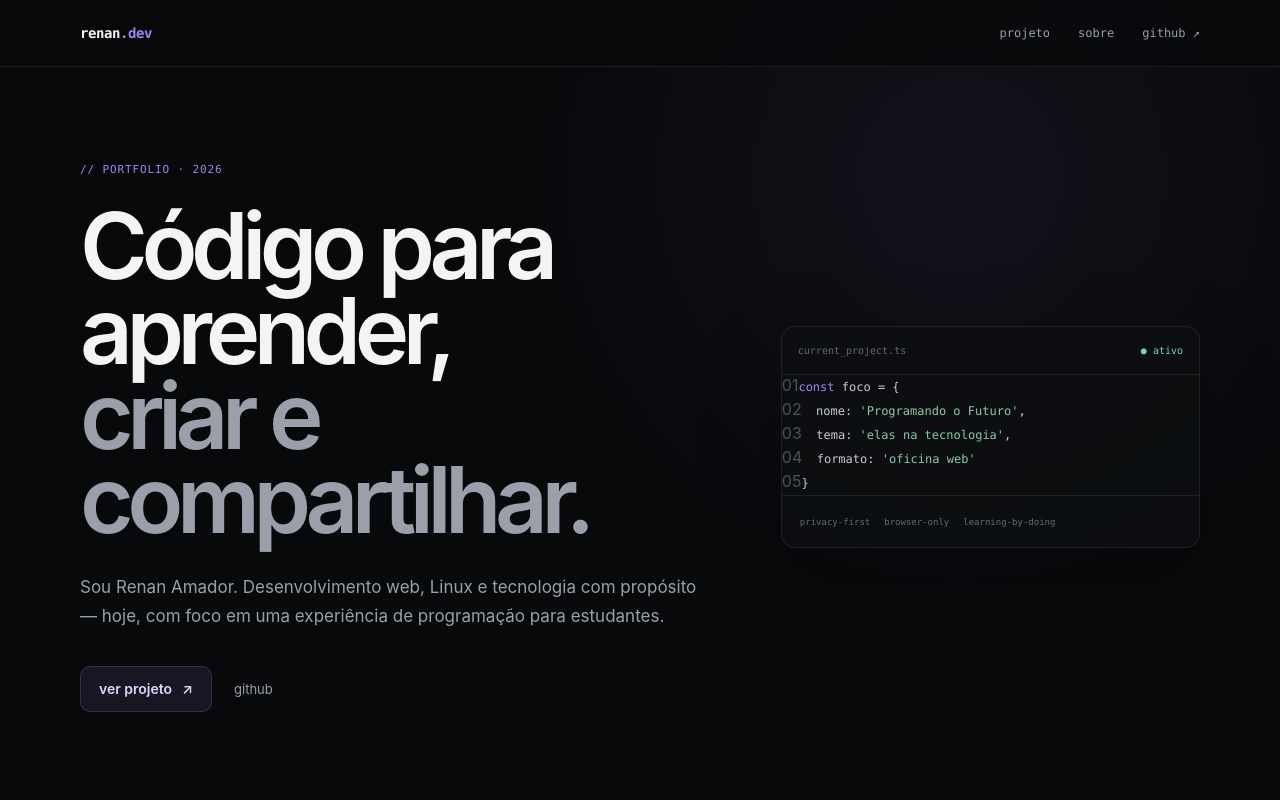
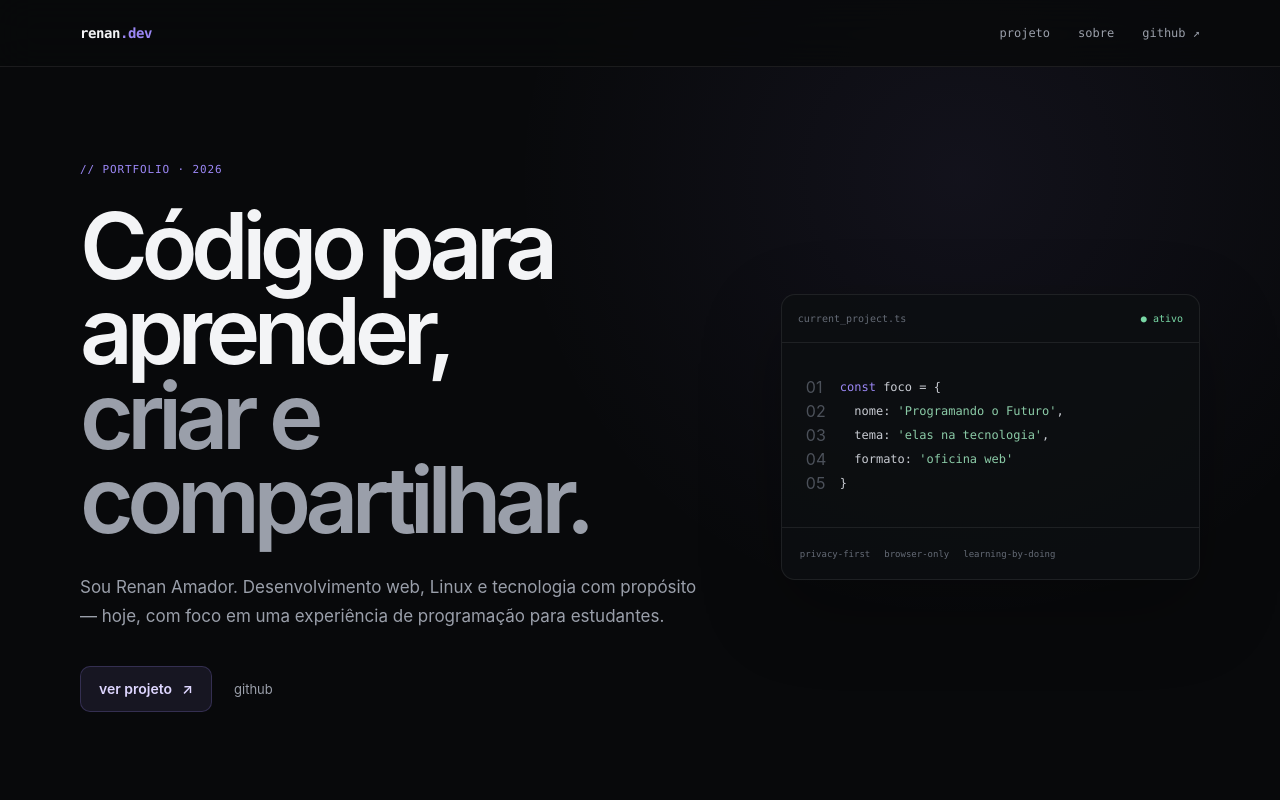
Before and after one commit to renaniii/portfolio, a React (Vite) app: page / in a window 1280 px wide. Shown: the top 800 px of the page. Built offline with nearby package versions, Linux system fonts and the light colour scheme.

Commit message:
style: ajusta bloco de codigo minimalista

```diff
--- a/src/App.css
+++ b/src/App.css
@@ -216,13 +216,19 @@ a {
   color: var(--green);
 }
 
-.focus-panel pre {
-  margin: 0;
+.focus-code {
   padding: 32px 24px;
   overflow-x: auto;
 }
 
-.focus-panel code {
+.focus-code > div {
+  min-height: 24px;
+  display: grid;
+  grid-template-columns: 34px max-content;
+  align-items: center;
+}
+
+.focus-code code {
   color: #c8cbd2;
   font-family: ui-monospace, SFMono-Regular, Menlo, Consolas, monospace;
   font-size: 12px;
@@ -455,7 +461,7 @@ a {
     flex-wrap: wrap;
   }
 
-  .focus-panel code {
+  .focus-code code {
     font-size: 10px;
   }
 
```
